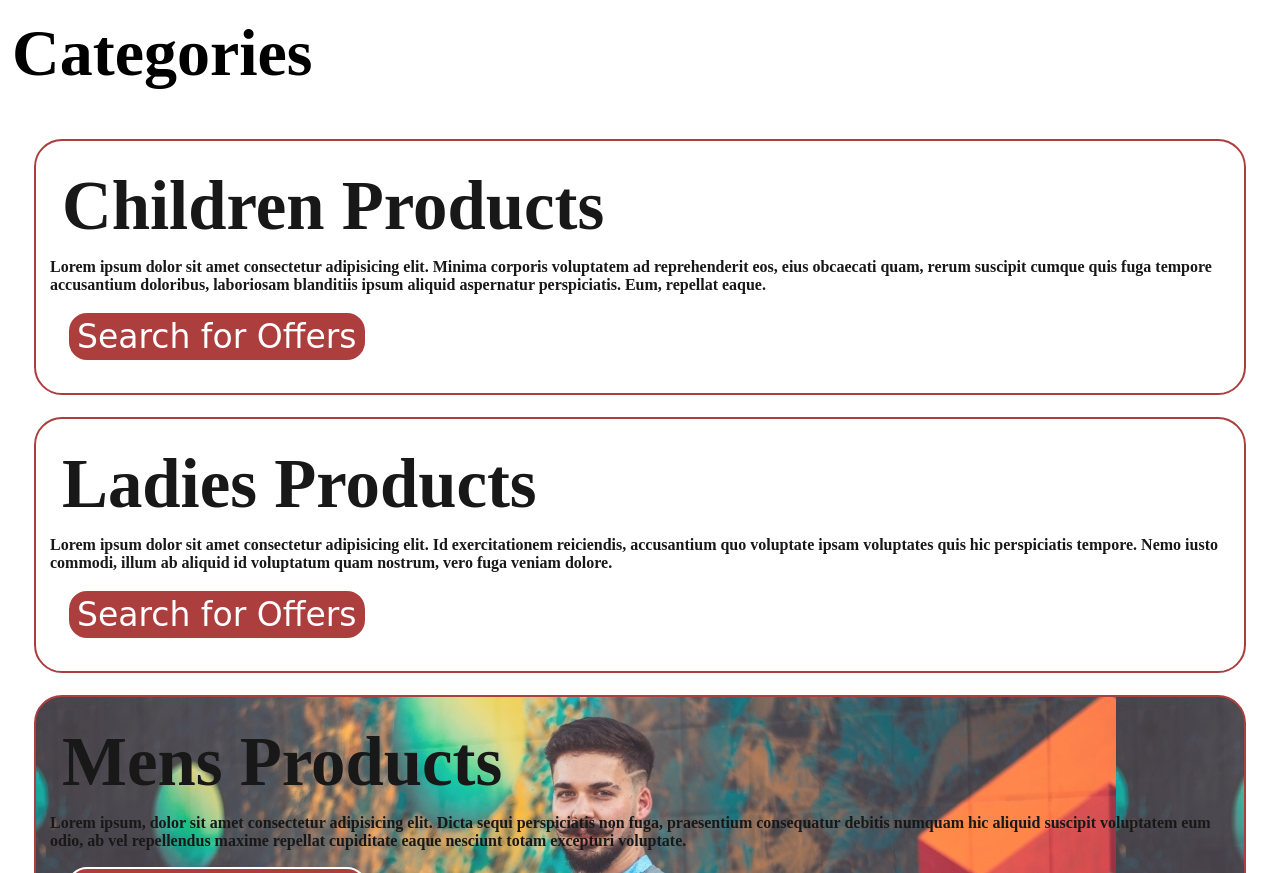
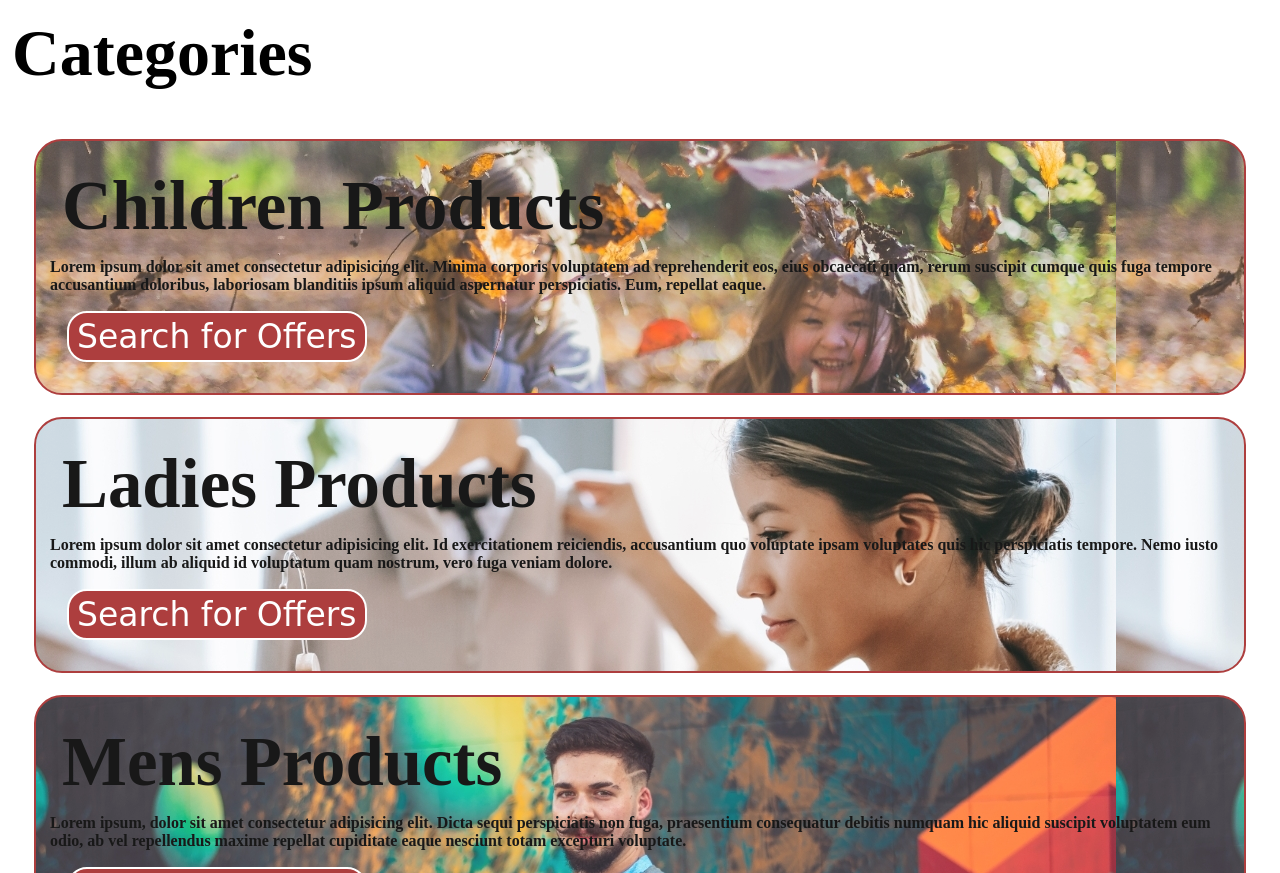
Before and after one commit to ganshul10/familystore, a plain HTML site: page index.html in a window 1280 px wide. Shown: the part 416-1289 px from the top of the page. Drawn offline with Linux system fonts and the light colour scheme.

Commit message:
Update web.css

```diff
--- a/web.css
+++ b/web.css
@@ -119,12 +119,12 @@ html {
 }
 
 #box1 {
-  background-image:"bg1.jpg";
+  background: url(bg1.jpg);
   opacity: .9;
 }
 
 #box2 {
-  background-image:"bg2.jpg";
+  background: url(bg2.jpg);
   opacity: .9;
 }
 
```
